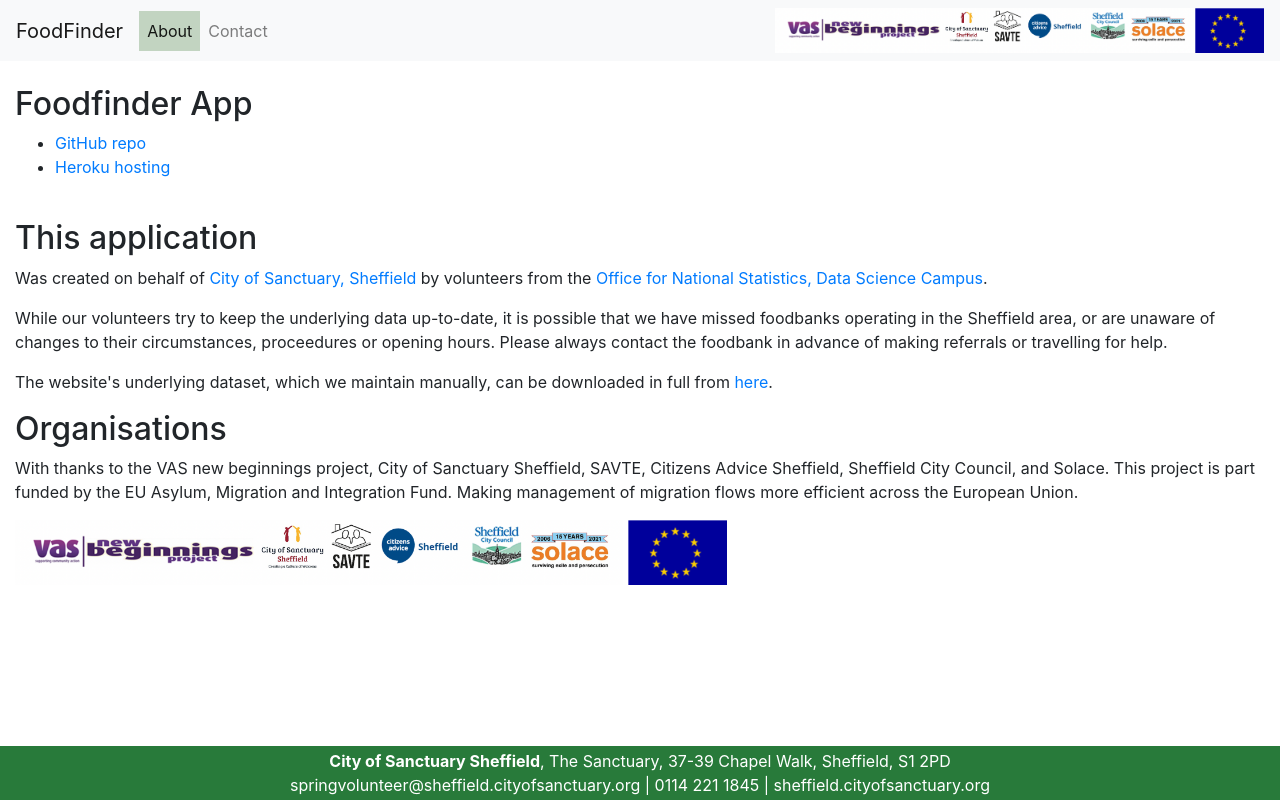
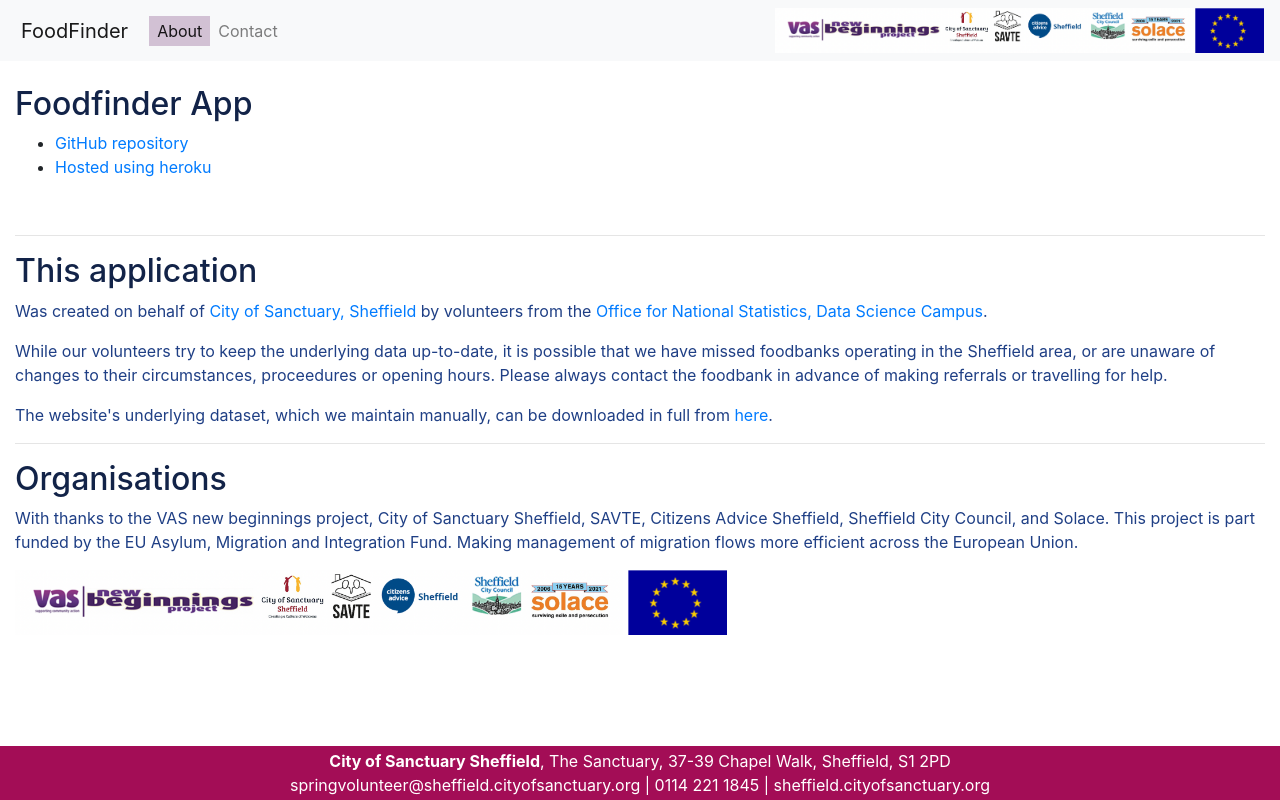
Before and after one commit to MartinChrisWood/foodfinder, a Flask app: page /about in a window 1280 px wide. Run offline with Flask 3, Linux system fonts and the light colour scheme; parts of the project's set-up code (start-up, migrations or seed data) failed here and were passed over; some libraries are stand-ins or nearby versions.

Commit message:
Styling:  Uses CoSS theme colors where possible

```diff
--- a/static/css/styles.css
+++ b/static/css/styles.css
@@ -1,5 +1,13 @@
 th, td {
     text-align: left;
+}
+
+h1, h2, h3, h4, h5 {
+    color: #122348;
+}
+
+p {
+    color:#1f3f85;
 }
 
 table {
@@ -11,9 +19,19 @@ table {
 
 tr:hover {background-color: #c4e6c9;}
 
+.navbar-brand {
+    padding: 0 5px;
+}
+
+/* Padding works, color doesn't */
+.nav-link {
+    color: #122348;
+    padding: 3px 0;
+}
+
 /* Style the active class (and buttons on mouse-over) */
 .active {
-    background-color: #c2d4c1;
+    background-color: #d2c1d4;
     color: white;
 
 }
@@ -74,11 +92,12 @@ footer {
     margin-top: 700px;
     text-align: center;
     padding: 3px;
-    background-color: rgb(40, 122, 58);
+    background-color: #a30d56;
     color: white;
   }
 
 footer p, address {
+    color: white;
     margin: 0 0;
     padding: 0 0;
 }
--- a/static/js/activator.js
+++ b/static/js/activator.js
@@ -8,4 +8,9 @@ if (links.length) {
         link.classList.add("active");
     }
   });
+  navBrand = document.getElementById("navbar-brand");
+  navBrand.classList.remove("active");
+  if (navBrand.href === window.location.href) {
+    navBrand.classList.add("active");
+  }
 }
--- a/templates/about.html
+++ b/templates/about.html
@@ -7,8 +7,8 @@
 <div>
     <h2>Foodfinder App</h2>
     <ul>
-        <li><a href="https://github.com/OzwaldCavendish/foodfinder">GitHub repo</a></li>
-        <li><a href="#">Heroku hosting</a></li>
+        <li><a href="https://github.com/OzwaldCavendish/foodfinder">GitHub repository</a></li>
+        <li><a href="https://heroku.com">Hosted using heroku</a></li>
     </ul>
 </div>
 
@@ -17,6 +17,7 @@
 {% block results %}
 <br>
 <div>
+    <hr>
     <h2>This application</h2>
     <p> Was created on behalf of
         <a href="https://sheffield.cityofsanctuary.org/">City of Sanctuary, Sheffield</a>
@@ -31,6 +32,7 @@
     <p>
         The website's underlying dataset, which we maintain manually, can be downloaded in full from <a href={{ url_for("static", filename="foodbanks.csv") }}>here</a>.
     </p>
+    <hr>
     <h2>Organisations</h2>
     <p>With thanks to the VAS new beginnings project, City of Sanctuary Sheffield, SAVTE, Citizens Advice Sheffield, Sheffield City Council, and Solace. This project is part funded by the EU Asylum, Migration and Integration Fund. Making management of migration flows more efficient across the European Union.</p>
     <img src={{ url_for('static', filename='img/spring_logos_all.png') }}
--- a/templates/layout.html
+++ b/templates/layout.html
@@ -8,7 +8,6 @@
     <!-- Bootstrap CSS -->
     <link rel="stylesheet" href="https://stackpath.bootstrapcdn.com/bootstrap/4.3.1/css/bootstrap.min.css"
       integrity="sha384-ggOyR0iXCbMQv3Xipma34MD+dH/1fQ784/j6cY/iJTQUOhcWr7x9JvoRxT2MZw1T" crossorigin="anonymous">
-    <link rel="stylesheet" href="{{ url_for('static', filename='css/styles.css') }}">
 
     <title>{% block title %} {% endblock %}</title>
     <script src="https://code.jquery.com/jquery-3.5.1.min.js"></script>
@@ -18,17 +17,16 @@
     <script src="https://ajax.googleapis.com/ajax/libs/jqueryui/1.8.16/jquery-ui.js"></script>
     <link href="http://ajax.googleapis.com/ajax/libs/jqueryui/1.8.16/themes/ui-lightness/jquery-ui.css"
       rel="stylesheet" type="text/css" />
-
-
     <script src="{{ url_for('static', filename='js/leaflet.extra-markers.min.js')}}"></script>
     <link rel="stylesheet" href="{{ url_for('static', filename='css/leaflet.extra-markers.min.css') }}">
+    <link rel="stylesheet" href="{{ url_for('static', filename='css/styles.css') }}">
 
     <link rel="shortcut icon" href="{{ url_for('static', filename='favicon.ico') }}">
 
   </head>
   <body>
     <nav class="navbar navbar-expand-md navbar-light bg-light">
-        <a class="navbar-brand" href="{{ url_for('index')}}">FoodFinder</a>
+        <a id="navbar-brand" class="navbar-brand" href="{{ url_for('index')}}">FoodFinder</a>
         <button class="navbar-toggler" type="button" data-toggle="collapse" data-target="#navbarNav"
           aria-controls="navbarNav" aria-expanded="false" aria-label="Toggle navigation">
         <span class="navbar-toggler-icon"></span>
```
Lines whose indentation alone changed are shown as unchanged.
